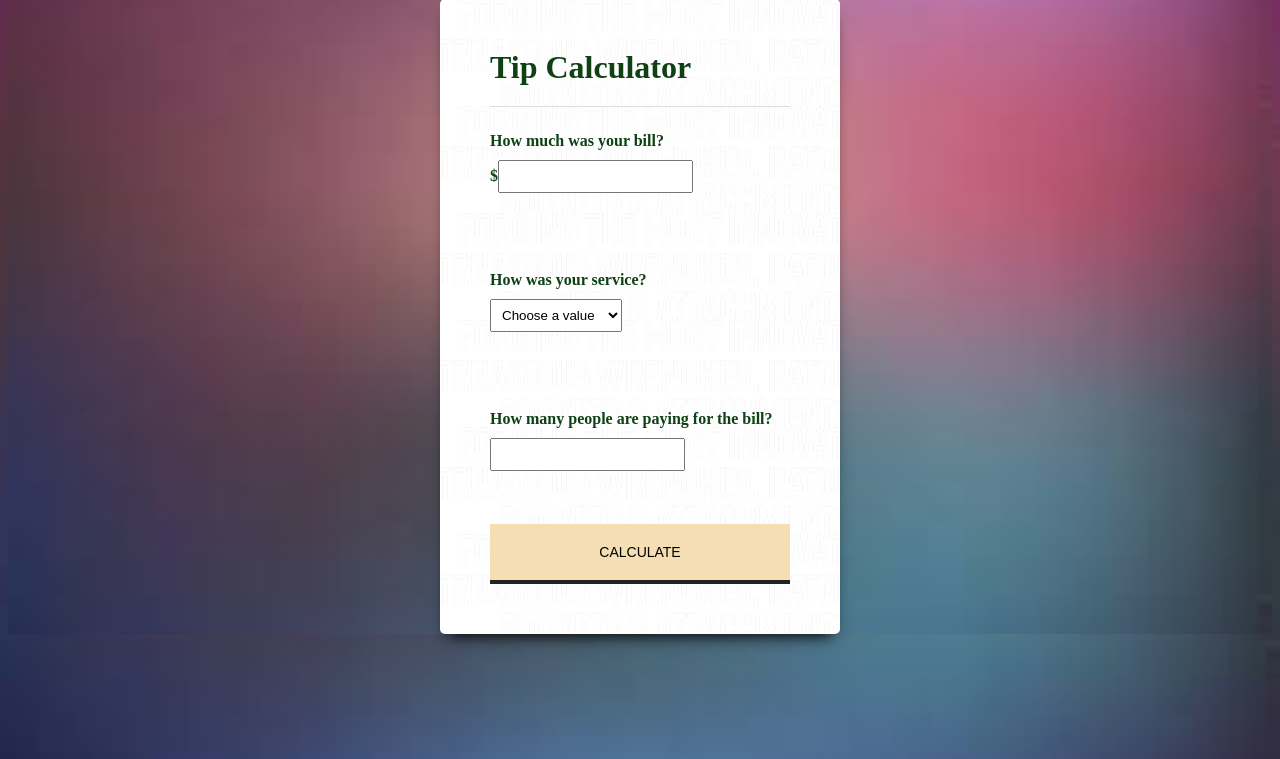
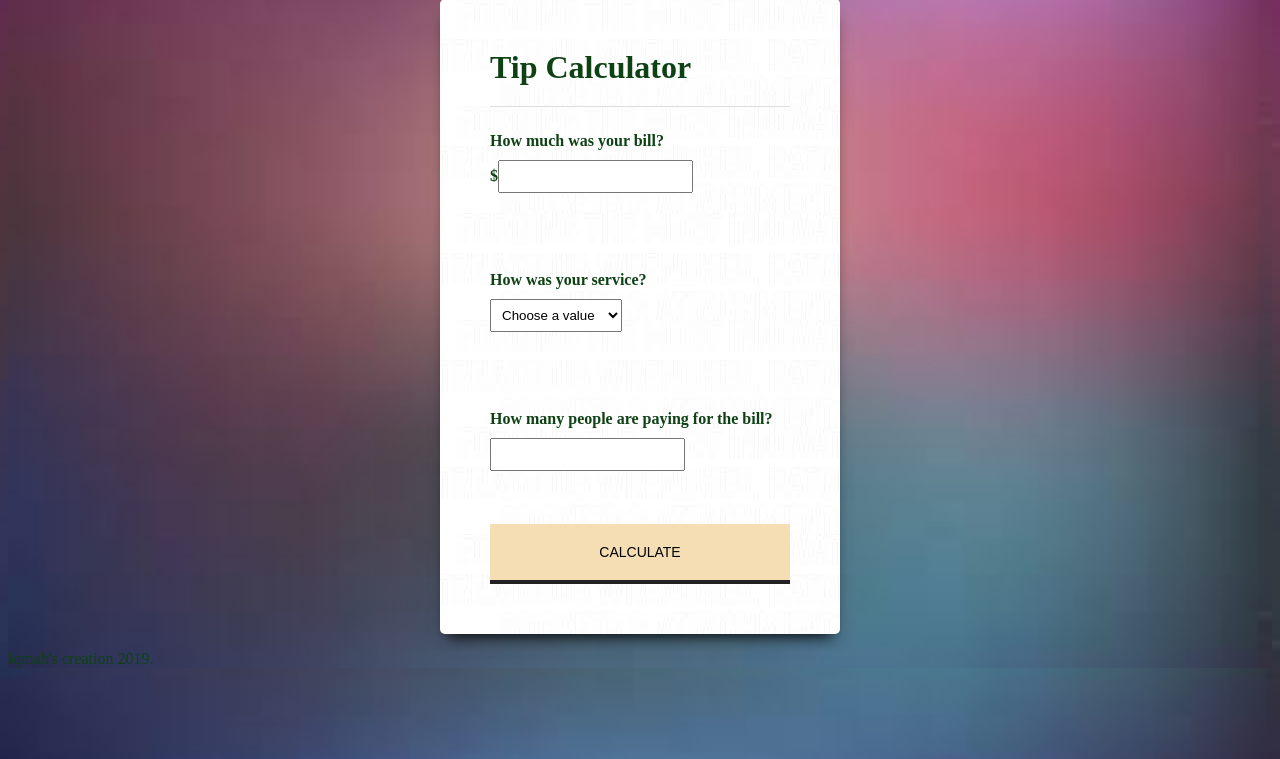
Before and after one commit to IkkyOdufade/Tip-Calculator, a PHP site: page /first.html in a window 1280 px wide. Shown: the part 41-800 px from the top of the page. Run offline with PHP 8.4, Linux system fonts and the light colour scheme.

Commit message:
added footer

```diff
--- a/first.html
+++ b/first.html
@@ -37,6 +37,8 @@
 </form>
 </div> <!--end of calculator-->
 </div> <!--end of the container-->
+
+<footer> <p &copy>Iqmah's creation 2019.</p>
 
 <script>
 var calculateTip=()=>{
```
Also changed, not shown: style.css (line endings or trailing spaces).
